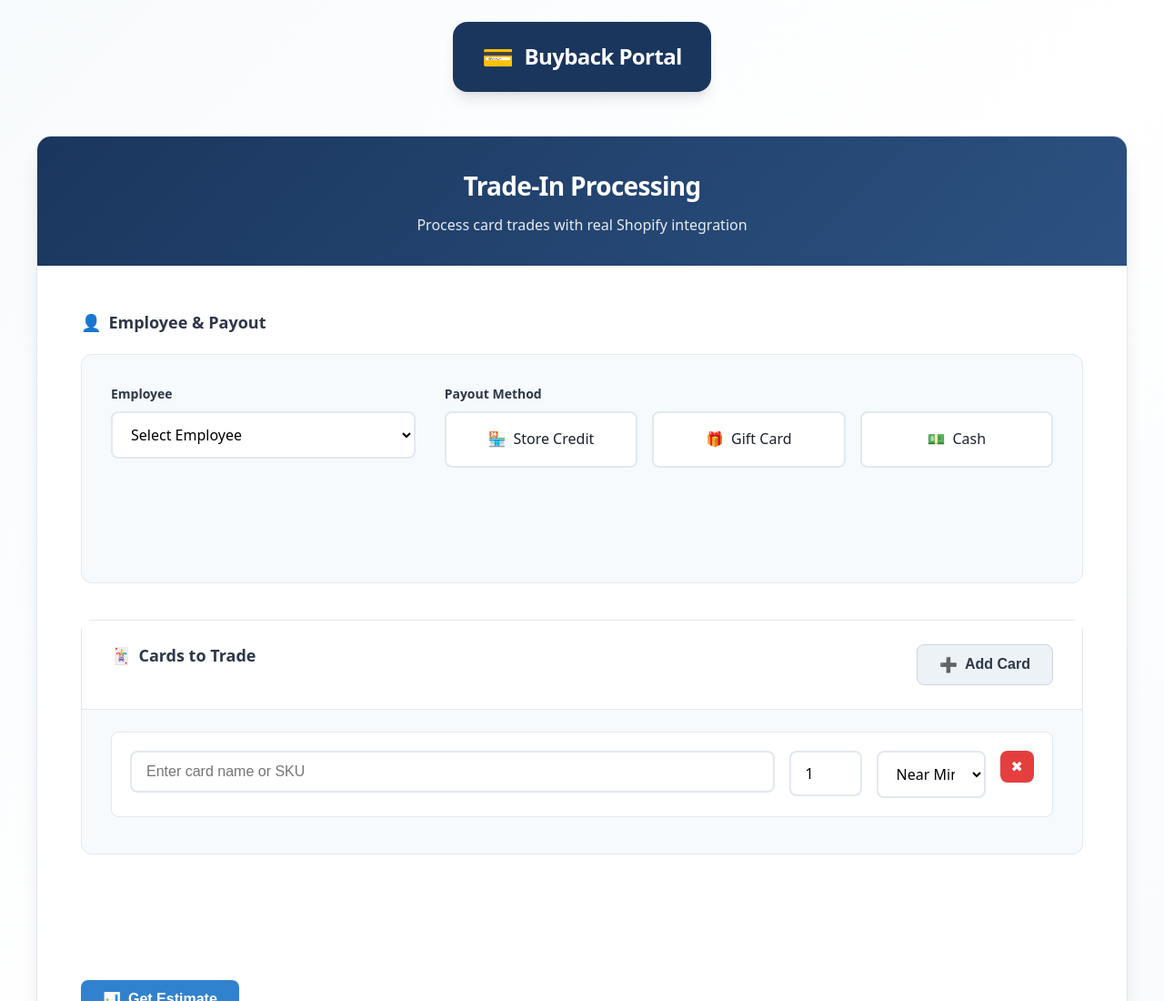
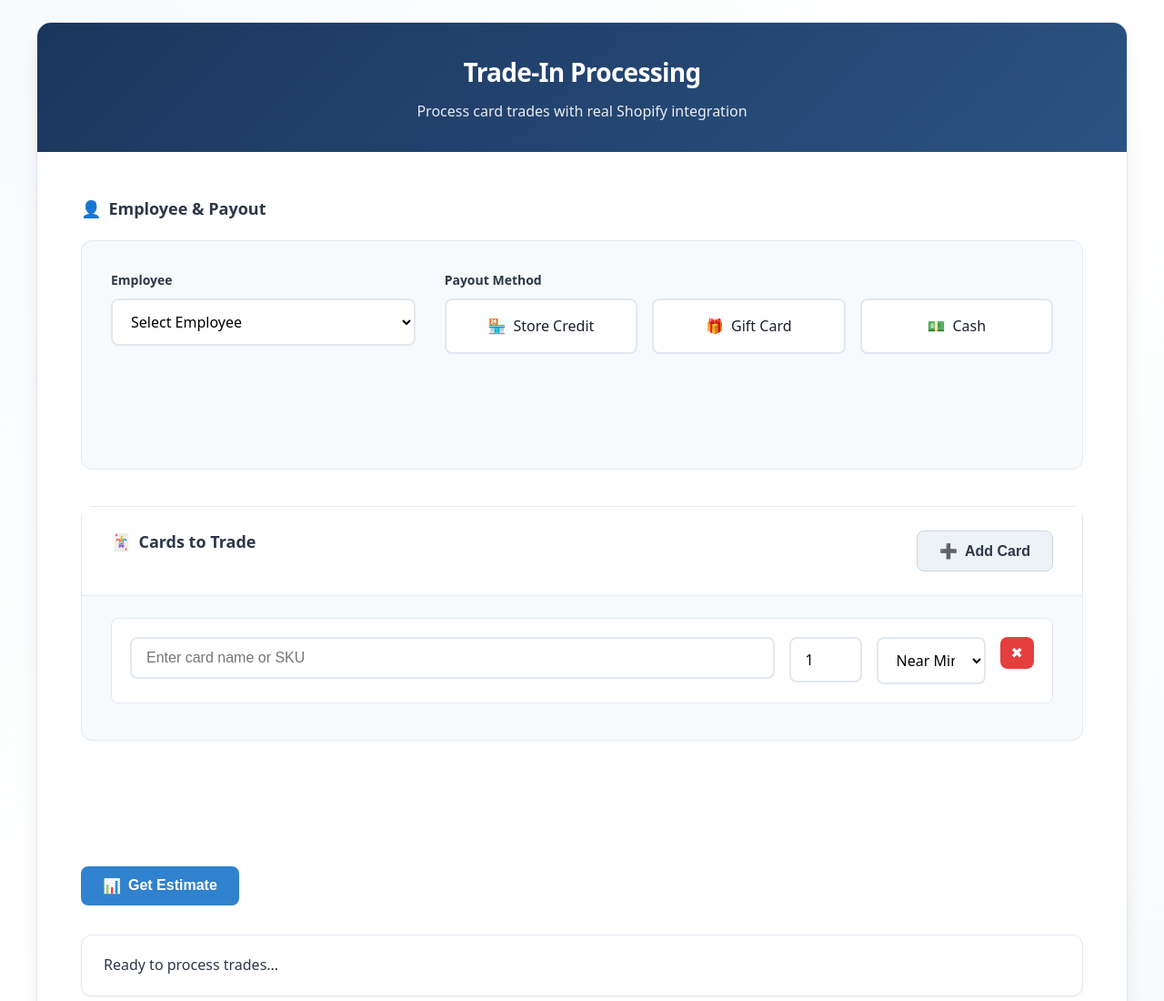
Before and after one commit to eacollectibles/0620, a plain HTML site: page public/index.html in a window 1280 px wide. Shown: the top 1100 px of the page at 91% size. Drawn offline with Linux system fonts and the light colour scheme.

Commit message:
Update index.html

```diff
--- a/public/index.html
+++ b/public/index.html
@@ -753,14 +753,6 @@
 </head>
 <body>
   <div class="container">
-    <!-- Header -->
-    <div class="header">
-      <div class="logo">
-        <span class="logo-icon">💳</span>
-        <span>Buyback Portal</span>
-      </div>
-    </div>
-
     <!-- Main Card -->
     <div class="main-card">
       <!-- Card Header -->
```
